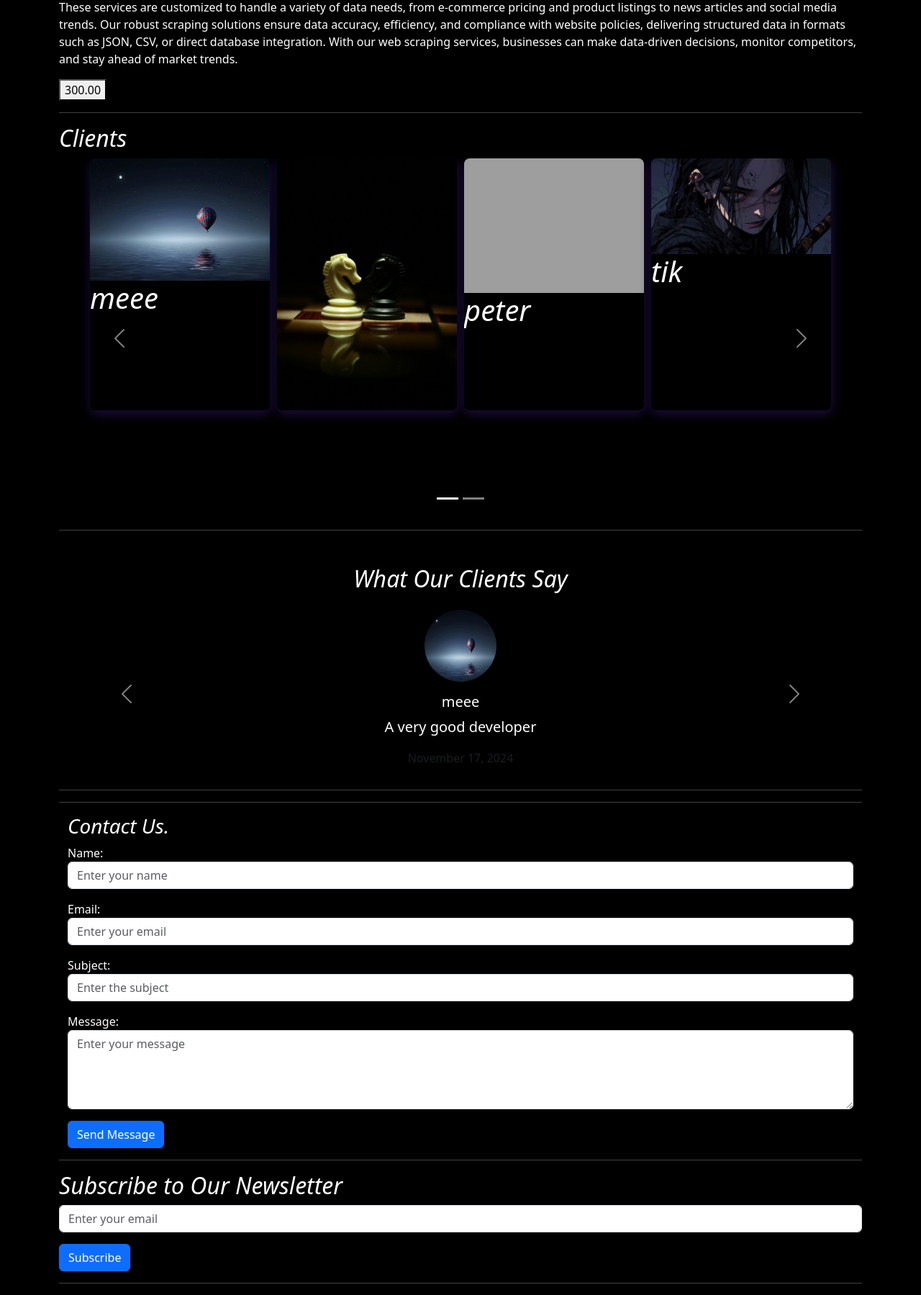
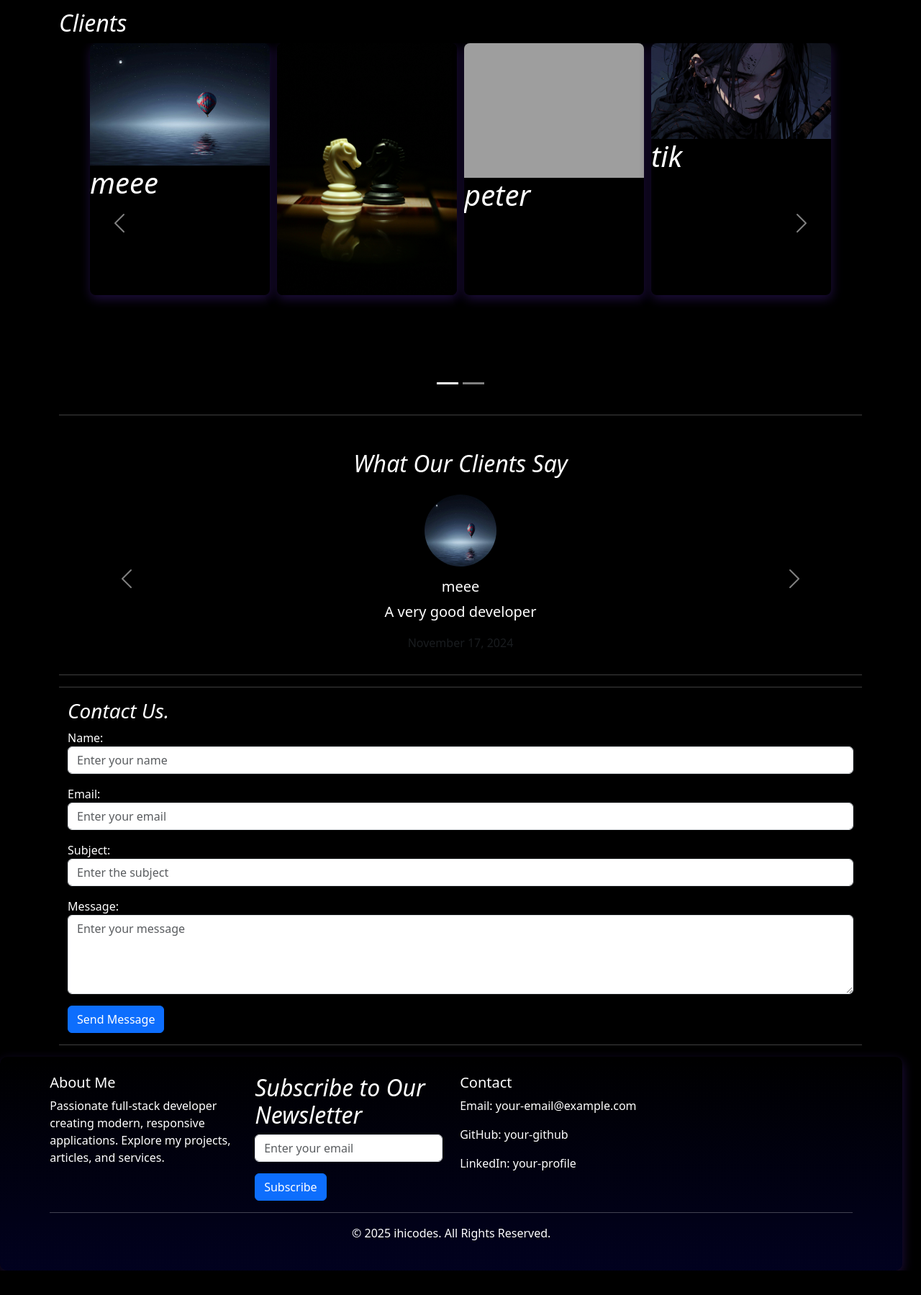
Before and after one commit to Njoro90260/portfolio-web2, a Django app: page / in a window 1280 px wide. Shown: the part 2225-4024 px from the top of the page at 72% size. After the commit the page ends 3990 px from the top, so only its background shows below. Run offline with Django 4.2, Linux system fonts and the light colour scheme; data comes from the database, SQL or seed files in the repository; parts of the project's set-up code (start-up, migrations or seed data) failed here and were passed over; some libraries are stand-ins or nearby versions; some web fonts are replaced; grey boxes are pictures that could not be loaded.

Commit message:
added footer

```diff
--- a/my_portfolio/templates/my_portfolio/base.html
+++ b/my_portfolio/templates/my_portfolio/base.html
@@ -1,5 +1,6 @@
 <!DOCTYPE html>
 <html lang="en">
+
 <head>
   <meta charset="UTF-8">
   <meta name="viewport" content="width=device-width, initial-scale=1.0">
@@ -17,8 +18,9 @@
 <body>
   <nav class="navbar navbar-expand-lg navbar-light mx-auto mt-4">
     <div class="container-fluid">
-      <a class="navbar-brand" href="{% url 'my_portfolio:index' %}" >Home</a>
-      <button class="navbar-toggler" type="button" data-bs-toggle="collapse" data-bs-target="#navbarSupportedContent" aria-controls="navbarSupportedContent" aria-expanded="false" aria-label="Toggle navigation">
+      <a class="navbar-brand" href="{% url 'my_portfolio:index' %}">Home</a>
+      <button class="navbar-toggler" type="button" data-bs-toggle="collapse" data-bs-target="#navbarSupportedContent"
+        aria-controls="navbarSupportedContent" aria-expanded="false" aria-label="Toggle navigation">
         <span class="navbar-toggler-icon"></span>
       </button>
       <div class="collapse navbar-collapse" id="navbarSupportedContent">
@@ -67,9 +69,48 @@
     </div>
   </main>
 
+  <footer class="footer text-white py-4">
+    <div class="container">
+      <div class="row">
+        <!-- About Section -->
+        <div class="col-md-3">
+          <h5>About Me</h5>
+          <p>
+            Passionate full-stack developer creating modern, responsive applications. Explore my projects, articles, and
+            services.
+          </p>
+        </div>
+        <!-- Newsletter Subscription -->
+        <div class="col-md-3">
+          <h2>Subscribe to Our Newsletter</h2>
+          <form action="." method="post" class="form">
+            {% csrf_token %}
+            {{ newsletter_form.as_p }}
+            <button type="submit" name="newsletter_submit" class="btn btn-primary">Subscribe</button>
+          </form>
+        </div>
+        <!-- Contact Information -->
+        <div class="col-md-3">
+          <h5>Contact</h5>
+          <p>Email: <a href="mailto:your-email@example.com"
+              class="text-white text-decoration-none">your-email@example.com</a></p>
+          <p>GitHub: <a href="https://github.com/your-github" target="_blank"
+              class="text-white text-decoration-none">your-github</a></p>
+          <p>LinkedIn: <a href="https://linkedin.com/in/your-profile" target="_blank"
+              class="text-white text-decoration-none">your-profile</a></p>
+        </div>
+      </div>
+      <hr class="bg-secondary">
+      <div class="text-center">
+        <p>&copy; 2025 ihicodes. All Rights Reserved.</p>
+      </div>
+    </div>
+  </footer>
+
 
   <script src="{% static 'js/scripts.js' %}"></script>
   {% bootstrap_javascript %}
   <script src="https://cdn.jsdelivr.net/npm/@popperjs/core@2.11.6/dist/umd/popper.min.js"></script>
 </body>
+
 </html>
--- a/my_portfolio/templates/my_portfolio/index.html
+++ b/my_portfolio/templates/my_portfolio/index.html
@@ -176,15 +176,4 @@
 </section>
 <hr>
 
-
-<section>
-  <!-- Newsletter Subscription Form -->
-  <h2>Subscribe to Our Newsletter</h2>
-  <form action="." method="post" class="form">
-    {% csrf_token %}
-    {{ newsletter_form.as_p }}
-    <button type="submit" name="newsletter_submit" class="btn btn-primary">Subscribe</button>
-  </form>
-</section>
-<hr>
 {% endblock content %}
--- a/static/css/styles.css
+++ b/static/css/styles.css
@@ -80,7 +80,7 @@ h1, h2, h3 {
   position: relative;
   z-index: -1;
   width: 100%;
-  height: 100vh;
+  height: 80vh;
 }
 .profile {
   position: absolute;
@@ -173,6 +173,19 @@ h1, h2, h3 {
   transform: translateY(0%);
   visibility: visible;
 }
+.footer {
+  background: var(--color2) !important;
+  background: linear-gradient(0deg, var(--carousel-grad1) 0%, var(--carousel-grad2) 100%) !important;
+  box-shadow: 1px 5px 15px var(--color1);
+  width: 98%;
+  border-radius: 10px;
+  display: flex;
+  align-items: center;
+}
+.footer a:hover {
+  text-decoration: underline;
+  color: #ffcc00;
+}
 
 @media (min-width: 768px) {
   .bd-placeholder-img-lg {
```
Also changed, not shown: my_portfolio/templates/my_portfolio/projects.html (+5 -3 lines). Lines whose indentation alone changed are shown as unchanged.
